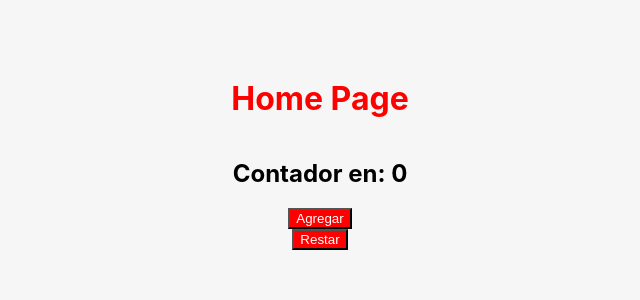
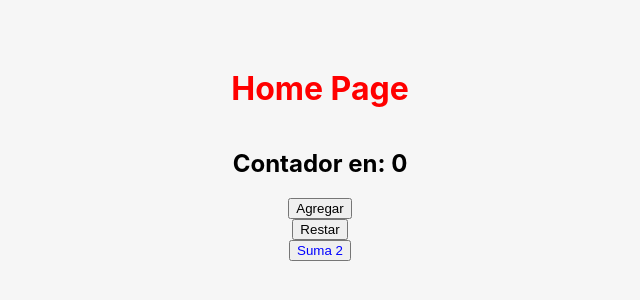
Before and after one commit to LaloFl/react-test, a React (Create React App) app: page /home in a window 1280 px wide. Shown: the part 246-546 px from the top of the page, without its empty margins (320-960 px from the left). Built offline with nearby package versions, Linux system fonts and the light colour scheme.

Commit message:
clase enero26

```diff
--- a/src/components/Button.js
+++ b/src/components/Button.js
@@ -1,13 +1,11 @@
 import React from "react";
 import "./styles.css";
-function Button(props) {
+export default function Button(props) {
   return (
     <>
-      <button onClick={props.onClick} className="button">
+      <button onClick={props.onClick} className={props.className}>
         {props.text}
       </button>
     </>
   );
 }
-
-export default Button;
--- a/src/pages/HomePage/index.js
+++ b/src/pages/HomePage/index.js
@@ -4,6 +4,15 @@ import Button from "components/Button";
 import { actions } from "./reducer/actions";
 import { initialState } from "./reducer/constants";
 import { reducer } from "./reducer";
+
+
+import React from 'react';
+
+export function PruebaPrueba() {
+  const [state, dispatch] = useReducer(reducer, initialState)
+  return <div></div>;
+}
+
 
 export default function HomePage() {
   const [state, dispatch] = useReducer(reducer, initialState);
@@ -16,9 +25,16 @@ export default function HomePage() {
         onClick={() => dispatch({ type: actions.ADD_COUNTER })}
       />
       <Button
+
         text={"Restar"}
         onClick={() => dispatch({ type: actions.REST_COUNTER })}
       />
+
+      <Button
+      className = {"boton2"}
+      text = {"Suma 2"}
+      onClick={function(){dispatch ({type:actions.ADD_2_COUNTER})}}
+      ></Button>
     </div>
   );
 }
--- a/src/pages/HomePage/reducer/actions.js
+++ b/src/pages/HomePage/reducer/actions.js
@@ -1,7 +1,7 @@
 export const actions = {
   ADD_COUNTER: "ADD_COUNTER",
   REST_COUNTER: "REST_COUNTER",
-
+  ADD_2_COUNTER: "ADD_2_COUNTER",
   GET_MOVIES_REQUEST: "GET_MOVIES_REQUEST",
   GET_MOVIES_SUCCESS: "GET_MOVIES_SUCCESS",
   GET_MOVIES_FAIL: "GET_MOVIES_FAIL",
--- a/src/pages/HomePage/reducer/index.js
+++ b/src/pages/HomePage/reducer/index.js
@@ -1,5 +1,10 @@
 import { actions } from "./actions";
 import { initialState } from "./constants";
+
+// export function reducer (state = initialState, action) {
+
+// }
+
 
 export const reducer = (state = initialState, action) => {
   switch (action.type) {
@@ -8,6 +13,11 @@ export const reducer = (state = initialState, action) => {
         ...state,
         counter: state.counter + 1,
       };
+    case actions.ADD_2_COUNTER:
+    return{
+     ...state,
+     counter: state.counter +2,
+    };
     case actions.REST_COUNTER:
       return {
         ...state,
--- a/src/pages/HomePage/styles.sass
+++ b/src/pages/HomePage/styles.sass
@@ -7,3 +7,7 @@
     background-color: #f6f6f6
     h1
         color: red
+
+.boton2
+    display: flex
+    color: blue
```
Also changed, not shown: 1 other file (tests, documents, lock files or other folders).
